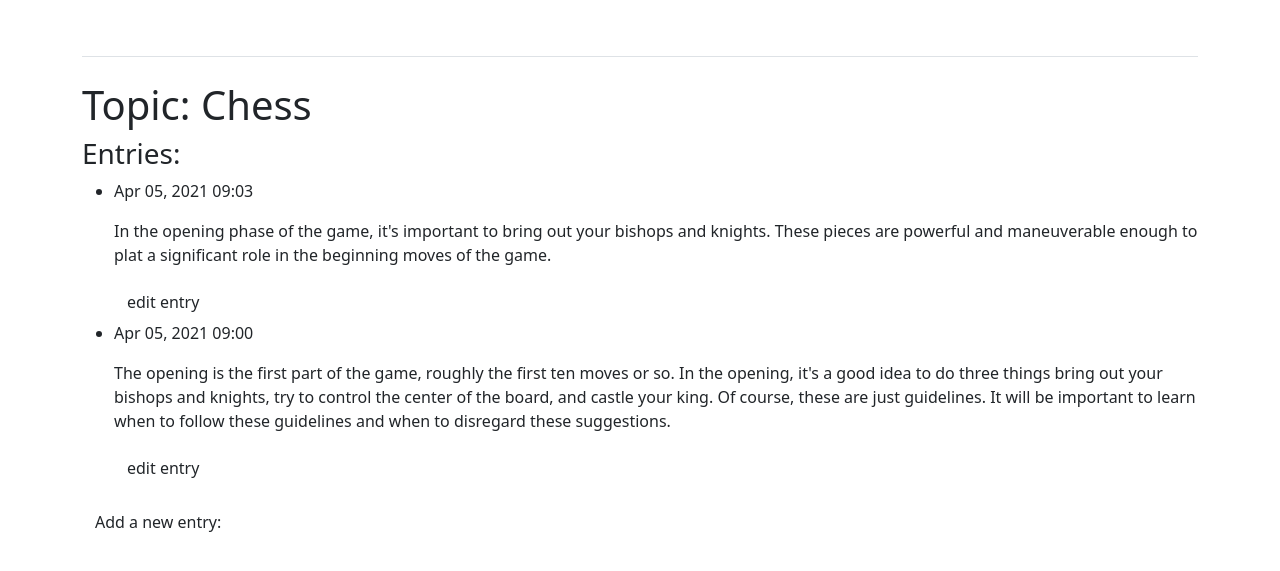
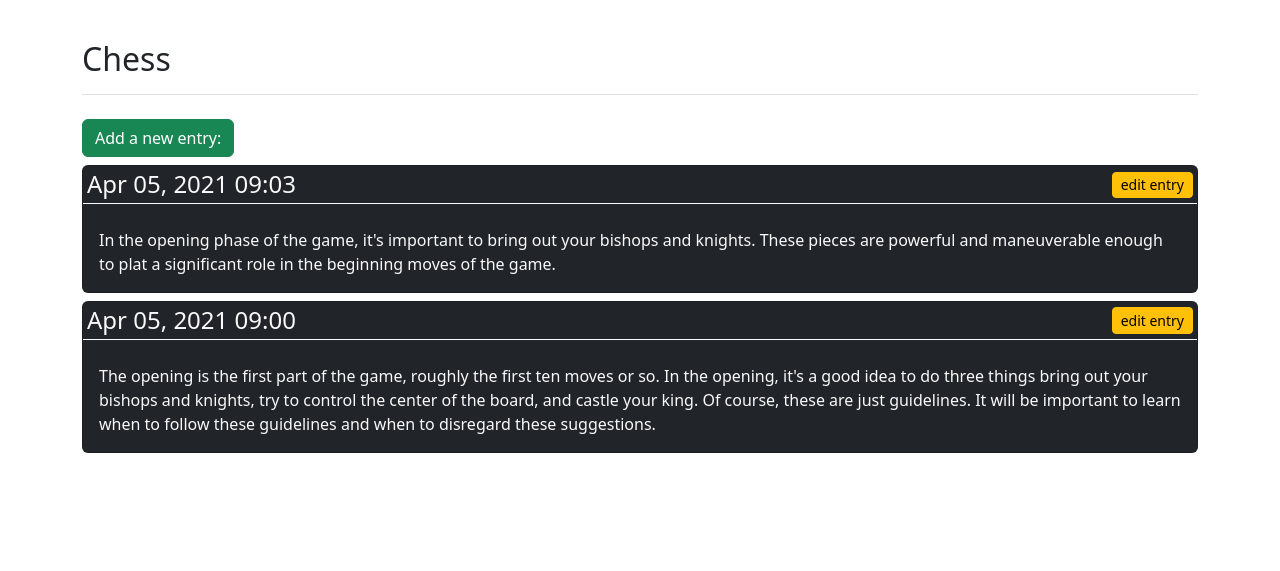
Before and after one commit to 0mppula/Python_Web_Applications, a Django app: page /topics/1/ in a window 1280 px wide. Shown: the part 48-619 px from the top of the page. Run offline with Django 3.2, Linux system fonts and the light colour scheme; a user stored in the database is signed in; data comes from the database, SQL or seed files in the repository; both versions use the stored data as it was after the commit; some libraries are stand-ins or nearby versions.

Commit message:
Styled topics, new topic and edit and add entries with bootstrap 5

```diff
--- a/learning_log/learning_logs/views.py
+++ b/learning_log/learning_logs/views.py
@@ -53,7 +53,7 @@ def new_topic(request):
 def new_entry(request, topic_id):
     """ Add a new entry to a topic. """
     topic = Topic.objects.get(id=topic_id)
-    check_topic_owner(topic.user, request)
+    check_topic_owner(topic.owner, request)
 
     if request.method != 'POST':
         # No data submitted create a blank form
--- a/learning_log/static/css/bootsrap.css
+++ b/learning_log/static/css/bootsrap.css
@@ -6,6 +6,11 @@
     max-width: 1140px !important;
 }
 
+.btn-sm {
+    padding: 0.1rem 0.5rem;
+    /* text-transform: capitalize; */
+}
+
 .navbar-toggler {
     font-size: 0.85rem;
     padding: 0.25rem;
--- a/learning_log/templates/base.html
+++ b/learning_log/templates/base.html
@@ -65,7 +65,7 @@
 
   <!-- Container -->
   <div class="container py-4 ">
-    <div class="pb-3 mb-4 border-bottom">
+    <div class="pb-2 mb-4 border-bottom">
       {% block header %}{% endblock header %}
     </div>
     <div>
--- a/learning_log/templates/learning_logs/index.html
+++ b/learning_log/templates/learning_logs/index.html
@@ -4,7 +4,7 @@
 
 {% block header %}
         <div class="container-fluid py-1">
-            <h1 class="d-flex align-items-center text-dark text-decoration-none">Track your learning.</h1>
+            <h1 class="text-dark">Track your learning.</h1>
         </div>
 {% endblock header %}
 
--- a/learning_log/templates/learning_logs/topic.html
+++ b/learning_log/templates/learning_logs/topic.html
@@ -1,33 +1,33 @@
 {% extends 'base.html' %}
 
 {% block title %} {{ topic }} {% endblock title %}
+
+{% block header %}
+    <h2>{{ topic }}</h2>
+{% endblock header %}
+
 {% block content %}
+<a class="btn btn-success mb-2" type="button" href="{% url 'learning_logs:new_entry' topic.id %}">
+    Add a new entry:
+</a>
 
-    <div class="content-card">
+    {% for entry in entries %}
+        <div class="card card-primary bg-dark text-light mb-2">
+            <div class="card-title d-flex justify-content-between align-items-center p-1 border-bottom border-light">
+                <h4 class="panel-title m-0">
+                    {{ entry.date_added|date:'M d, Y H:i' }}
+                </h4>
 
-        <div class="title">
-            <h1>Topic: {{ topic }}</h1>
+                <a href="{% url 'learning_logs:edit_entry' entry.id %}" class="btn btn-warning btn-sm">edit entry</a>
+            </div>
+
+            <div class="card-body">
+                <p class="card-text">{{ entry.text }}</p>
+            </div>
         </div>
 
-        <div class="secondary-title">
-            <h3>Entries:</h3>
-        </div>
+        {% empty %}
+            <p class="entry-item empty">There are no entries for this topic yet.</p>
+        {% endfor %}
 
-        <ul class="entries-list">
-            {% for entry in entries %}
-            <li>
-                <p class="timestamp">{{  entry.date_added|date:'M d, Y H:i'  }}</p>
-                <p class="entry-item">{{  entry.text  }}</p>
-                <a href="{% url 'learning_logs:edit_entry' entry.id %}" class="edit-btn btn">edit entry</a>
-            </li>
-            {% empty %}
-            <li>
-                <p class="entry-item empty">There are no entries for this topic yet.</p>
-            </li>
-            {% endfor %}
-        </ul>
-
-            <a class="add-btn btn" type="button" href="{% url 'learning_logs:new_entry' topic.id %}">Add a new entry:</a>
-    </div>
-
-        {% endblock %}
+{% endblock content %}
```
Also changed, not shown: learning_log/templates/learning_logs/edit_entry.html (+13 -18 lines), learning_log/templates/learning_logs/new_entry.html (+12 -17 lines), learning_log/templates/learning_logs/new_topic.html (+15 -13 lines), learning_log/templates/learning_logs/topics.html (+20 -16 lines), learning_log/db.sqlite3, learning_log/templates/users/login.html (indentation only).
